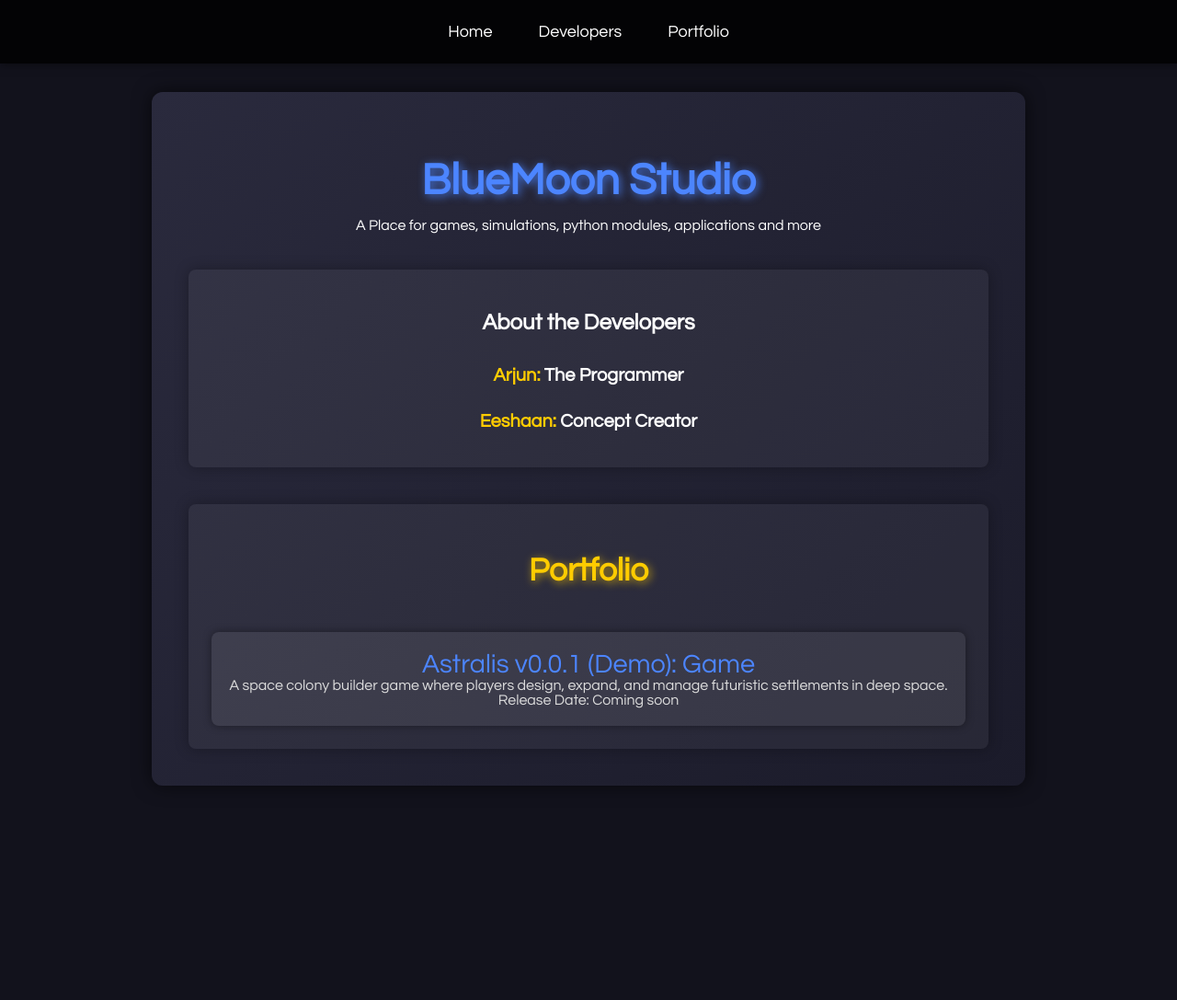
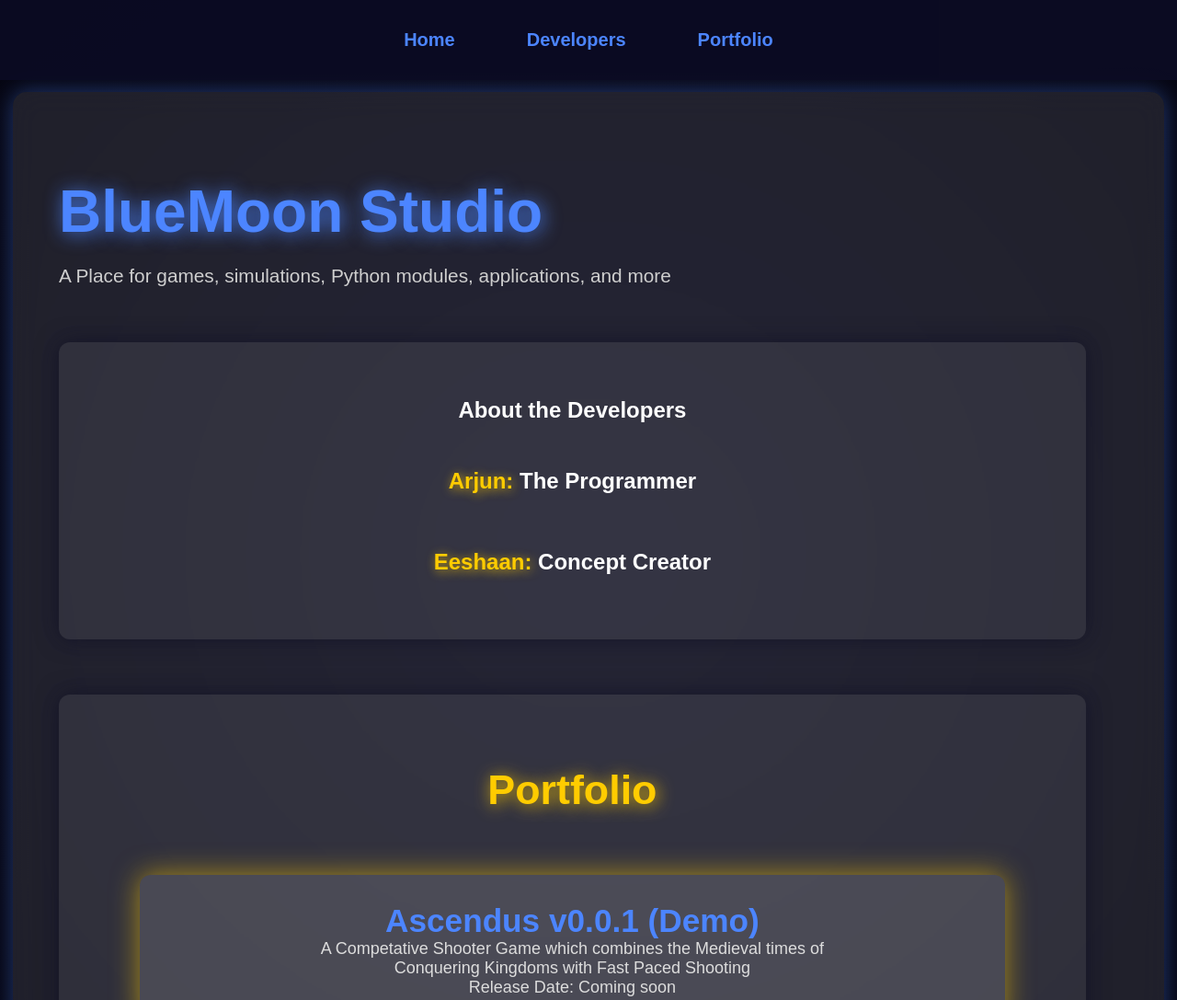
Before and after one commit to ArjunDev95/BlueMoonStudio, a plain HTML site: page index.html in a window 1280 px wide. Shown: the top 1087 px of the page at 92% size. Before the commit the page ends 854 px from the top, so only its background shows below. Drawn offline with Linux system fonts and the light colour scheme.

Commit message:
index.html

```diff
--- a/index.html
+++ b/index.html
@@ -7,8 +7,8 @@
     <style>
         /* Global Styles */
         body {
-            font-family: 'Century Gothic', sans-serif;
-            background-color: #12121c;
+            font-family: 'Poppins', sans-serif;
+            background: radial-gradient(circle at center, #0d0d1f, #060612);
             color: #fff;
             margin: 0;
             padding: 0;
@@ -17,7 +17,23 @@
             align-items: center;
             justify-content: center;
             min-height: 100vh;
+            overflow-x: hidden;
             scroll-behavior: smooth;
+        }
+
+        /* Glassmorphism */
+        .glass {
+            backdrop-filter: blur(15px);
+            background: rgba(255, 255, 255, 0.1);
+            border-radius: 15px;
+            box-shadow: 0 0 25px rgba(76, 133, 255, 0.4);
+            padding: 50px;
+            width: 90%;
+            max-width: 1200px;
+            margin-top: 100px;
+            opacity: 0;
+            transform: translateY(20px);
+            animation: fadeIn 1.5s ease-in-out forwards;
         }
 
         /* Navigation Bar */
@@ -25,40 +41,114 @@
             position: fixed;
             top: 0;
             width: 100%;
-            background: rgba(0, 0, 0, 0.8);
-            padding: 15px 0;
+            background: rgba(12, 12, 36, 0.9);
+            padding: 20px 0;
             text-align: center;
-            box-shadow: 0 0 10px rgba(0, 0, 0, 0.5);
             display: flex;
             justify-content: center;
-            gap: 20px;
+            gap: 30px;
+            z-index: 10;
+            transition: background 0.3s ease-in-out;
         }
 
         nav a {
-            color: #fff;
-            font-size: 18px;
+            color: #4c85ff;
+            font-size: 20px;
+            font-weight: bold;
             text-decoration: none;
-            padding: 10px 15px;
-            transition: 0.3s;
+            padding: 12px 24px;
+            transition: 0.3s ease-in-out;
         }
 
         nav a:hover {
-            background-color: #4c85ff;
-            border-radius: 6px;
+            background-color: #ffcc00;
+            color: #12121c;
+            border-radius: 10px;
+            box-shadow: 0 0 12px rgba(255, 204, 0, 0.7);
         }
 
-        /* Main Container */
-        .container {
-            max-width: 900px;
+        /* Header */
+        h1 {
+            font-size: 4em;
+            color: #4c85ff;
+            text-shadow: 2px 2px 20px rgba(76, 133, 255, 0.9);
+            margin-bottom: 20px;
+        }
+
+        p {
+            font-size: 1.3em;
+            color: #cfcfcf;
+        }
+
+        /* Sections */
+        .section {
+            margin-top: 60px;
             padding: 40px;
-            background: linear-gradient(135deg, #2a2a3d, #1b1b2a);
+            background: rgba(255, 255, 255, 0.07);
             border-radius: 12px;
-            box-shadow: 0 0 20px rgba(0, 0, 0, 0.6);
+            box-shadow: 0 0 25px rgba(12, 12, 36, 0.6);
+            transition: transform 0.3s ease-in-out;
+            display: flex;
+            flex-direction: column;
+            align-items: center;
+            width: 90%;
+        }
+
+        .section:hover {
+            transform: scale(1.05);
+        }
+
+        .developer {
+            font-size: 24px;
+            margin: 20px 0;
+            font-weight: bold;
             text-align: center;
-            margin-top: 100px;
-            opacity: 0;
-            transform: translateY(20px);
-            animation: fadeIn 1.5s ease-in-out forwards;
+            padding: 10px 20px;
+        }
+
+        .developer span {
+            color: #ffcc00;
+            text-shadow: 2px 2px 12px rgba(255, 204, 0, 0.8);
+        }
+
+        /* Portfolio */
+        .portfolio h2 {
+            font-size: 2.8em;
+            color: #ffcc00;
+            text-shadow: 2px 2px 18px rgba(255, 204, 0, 0.9);
+        }
+
+        .portfolio-item {
+            margin-top: 30px;
+            padding: 30px;
+            background: rgba(255, 255, 255, 0.12);
+            border-radius: 12px;
+            box-shadow: 0 0 30px rgba(255, 204, 0, 0.6);
+            transition: 0.3s ease-in-out;
+            cursor: pointer;
+            text-align: center;
+            width: 85%;
+        }
+
+        .portfolio-item:hover {
+            transform: scale(1.1);
+            box-shadow: 0 0 30px rgba(255, 204, 0, 1);
+        }
+
+        .portfolio-title {
+            font-size: 2.2em;
+            color: #4c85ff;
+            font-weight: bold;
+        }
+
+        .portfolio-desc {
+            font-size: 18px;
+            color: #ddd;
+        }
+
+        /* Smooth Scroll */
+        html {
+            scroll-behavior: smooth;
         }
 
         @keyframes fadeIn {
@@ -66,73 +156,6 @@
             to { opacity: 1; transform: translateY(0); }
         }
 
-        h1 {
-            font-size: 3em;
-            color: #4c85ff;
-            text-shadow: 2px 2px 10px rgba(76, 133, 255, 0.8);
-            margin-bottom: 10px;
-        }
-
-        /* Sections */
-        .section {
-            margin-top: 40px;
-            padding: 25px;
-            background: rgba(255, 255, 255, 0.05);
-            border-radius: 8px;
-            box-shadow: 0 0 15px rgba(0, 0, 0, 0.3);
-            transition: transform 0.3s ease-in-out;
-            display: flex;
-            flex-direction: column;
-            align-items: center;
-        }
-
-        .section:hover {
-            transform: scale(1.03);
-        }
-
-        .developer {
-            font-size: 20px;
-            margin: 15px 0;
-            font-weight: bold;
-            text-align: center;
-        }
-
-        .developer span {
-            color: #ffcc00;
-        }
-
-        /* Portfolio Section */
-        .portfolio h2 {
-            font-size: 2.2em;
-            color: #ffcc00;
-            text-shadow: 2px 2px 10px rgba(255, 204, 0, 0.7);
-        }
-
-        .portfolio-item {
-            margin-top: 20px;
-            padding: 20px;
-            background: rgba(255, 255, 255, 0.07);
-            border-radius: 8px;
-            box-shadow: 0 0 10px rgba(0, 0, 0, 0.4);
-            transition: 0.3s ease-in-out;
-            cursor: pointer;
-            text-align: center;
-        }
-
-        .portfolio-item:hover {
-            transform: scale(1.05);
-            box-shadow: 0 0 15px rgba(255, 204, 0, 0.7);
-        }
-
-        .portfolio-title {
-            font-size: 1.8em;
-            color: #4c85ff;
-        }
-
-        .portfolio-desc {
-            font-size: 16px;
-            color: #ddd;
-        }
     </style>
 </head>
 <body>
@@ -142,9 +165,9 @@
         <a href="#portfolio">Portfolio</a>
     </nav>
 
-    <div class="container">
+    <div class="glass">
         <h1>BlueMoon Studio</h1>
-        <p>A Place for games, simulations, python modules, applications and more</p>
+        <p>A Place for games, simulations, Python modules, applications, and more</p>
 
         <div class="section" id="developers">
             <h2>About the Developers</h2>
@@ -156,9 +179,10 @@
             <h2>Portfolio</h2>
 
             <div class="portfolio-item">
-                <div class="portfolio-title">Astralis v0.0.1 (Demo): Game</div>
-                <div class="portfolio-desc">A space colony builder game where players design, expand, and manage futuristic settlements in deep space.</div>
-                <div class="portfolio-desc">Release Date: Coming soon </div>
+                <div class="portfolio-title">Ascendus v0.0.1 (Demo)</div>
+                <div class="portfolio-desc">A Competative Shooter Game which combines the Medieval times of</div>
+                <div class="portfolio-desc">Conquering Kingdoms with Fast Paced Shooting</div>
+                <div class="portfolio-desc">Release Date: Coming soon</div>
             </div>
         </div>
     </div>
```
